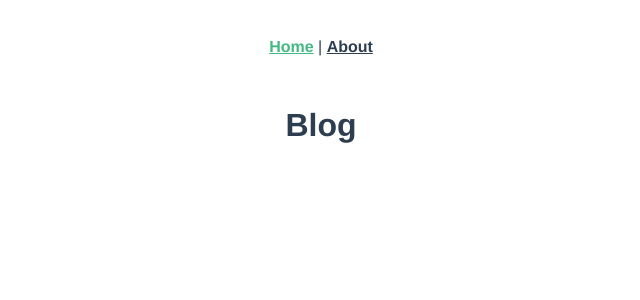
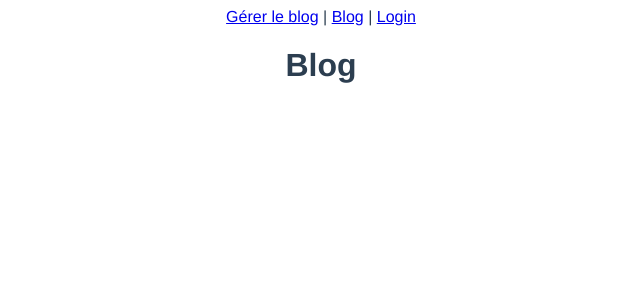
Before and after one commit to IIM-Creative-Technology/vuejs-CanberraMenthonnex, a Vue app: page / in a window 1280 px wide. Before the commit this address had no page. Shown: the top 300 px of the page, without its empty margins (319-959 px from the left). Built offline with nearby package versions, Linux system fonts and the light colour scheme.

Commit message:
:sparkles: Add compenent Navbar

```diff
--- a/src/App.vue
+++ b/src/App.vue
@@ -1,10 +1,19 @@
 <template>
-  <div id="nav">
-    <router-link to="/">Home</router-link> |
-    <router-link to="/about">About</router-link>
-  </div>
+  <nav-bar/>
   <router-view/>
 </template>
+
+<script>
+  import NavBar from "./compenents/Navbar.vue";
+  export default{
+    components: {
+      NavBar,
+    }
+
+  }
+</script>
+
+
 
 <style>
 #app {
--- /dev/null
+++ b/src/compenents/Navbar.vue
@@ -0,0 +1,21 @@
+<template>
+    <nav>
+        <router-link :to="{name: 'BlogList'}">Gérer le blog</router-link> |
+        <router-link :to="{name: 'Blog'}">Blog</router-link> |
+        <router-link :to="{name: 'Login'}">Login</router-link>
+    </nav>
+
+</template>
+
+
+<script>
+export default {
+    name: "NavBar",
+
+}
+</script>
+
+
+<style>
+
+</style>
```
Also changed, not shown: src/views/Blog.vue (+14 -0 lines).
